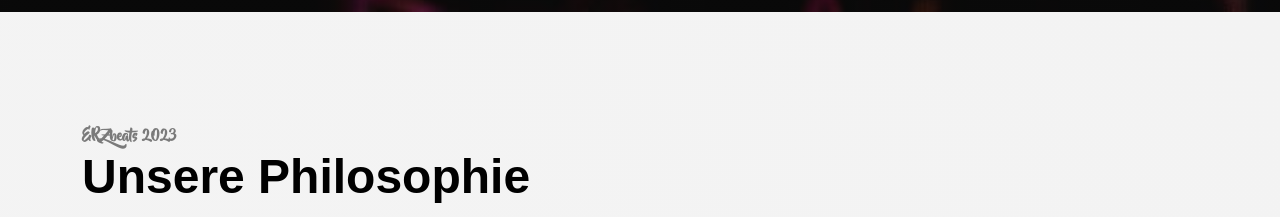
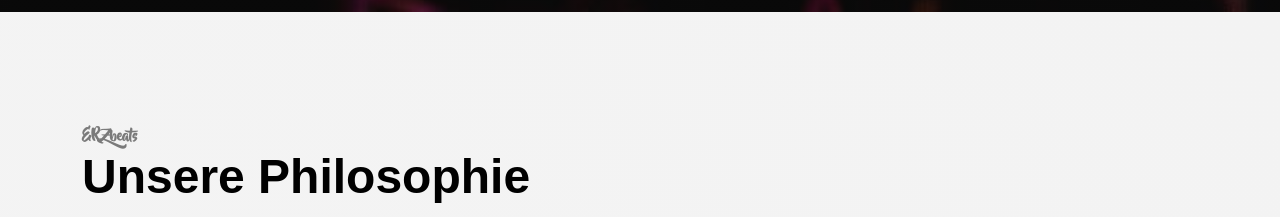
Before and after one commit to e-pallad/erzbeats, a React (Create React App) app: page / in a window 1280 px wide. Shown: the part 1400-1617 px from the top of the page. Built offline with nearby package versions, Linux system fonts and the light colour scheme.

Commit message:
replaced the yeat with global .env var

```diff
--- a/src/components/Anreise.js
+++ b/src/components/Anreise.js
@@ -20,7 +20,7 @@ export default class Anreise extends Component {
             <Col xs="12">
                 <div id="anreise" className="anreise-headline">
                     <div className="entry-title">
-                        <p>ERZbeats 2023</p>
+                        <p>ERZbeats {process.env.REACT_APP_YEAR}</p>
                         <h2>Anreise</h2>
                     </div>
                     <Row>
--- a/src/components/Philosphie.js
+++ b/src/components/Philosphie.js
@@ -7,7 +7,7 @@ export default function Philosophie() {
                 <Col xs="12">
                     <div className="philosophie-headline">
                         <div className="entry-title">
-                            <p>ERZbeats 2023</p>
+                            <p>ERZbeats {process.env.REACT_APP_YEAR}</p>
                             <h2>Unsere Philosophie</h2>
                         </div>
                         <div className="philosophie">
```
